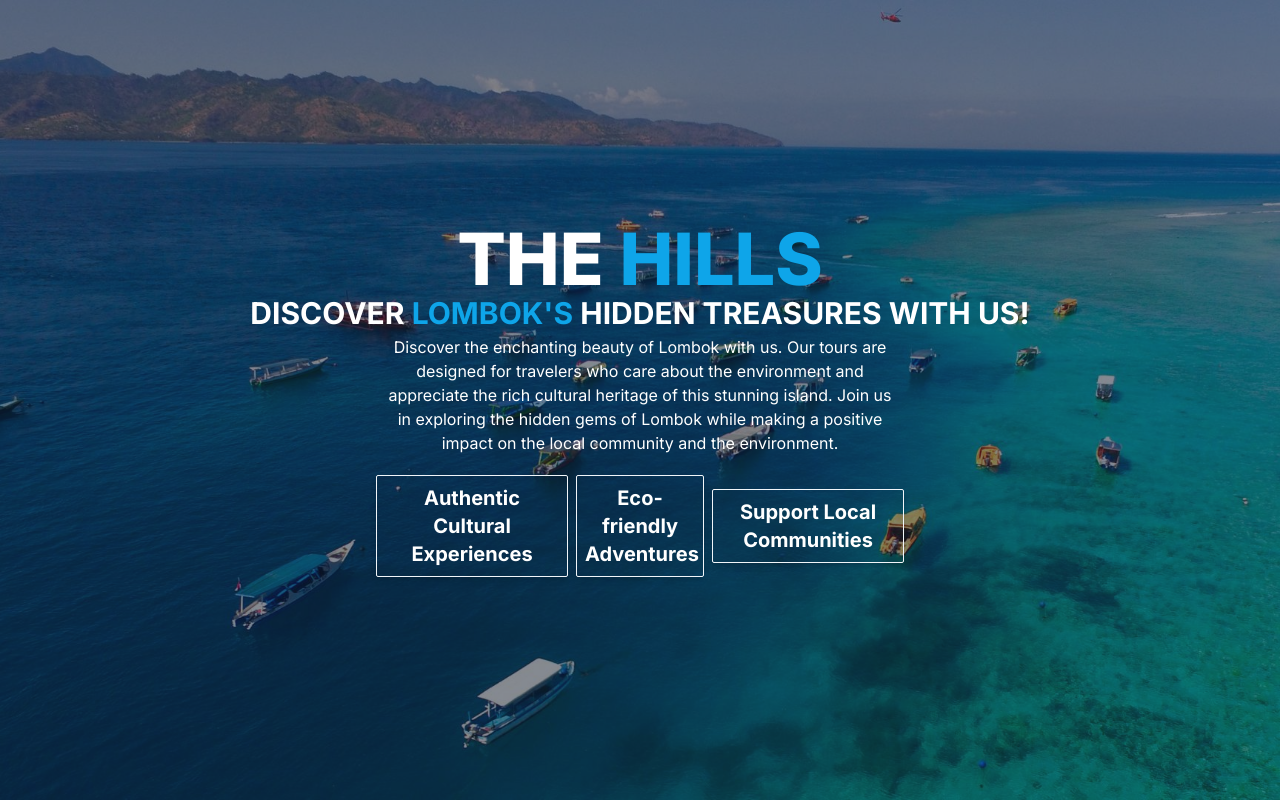
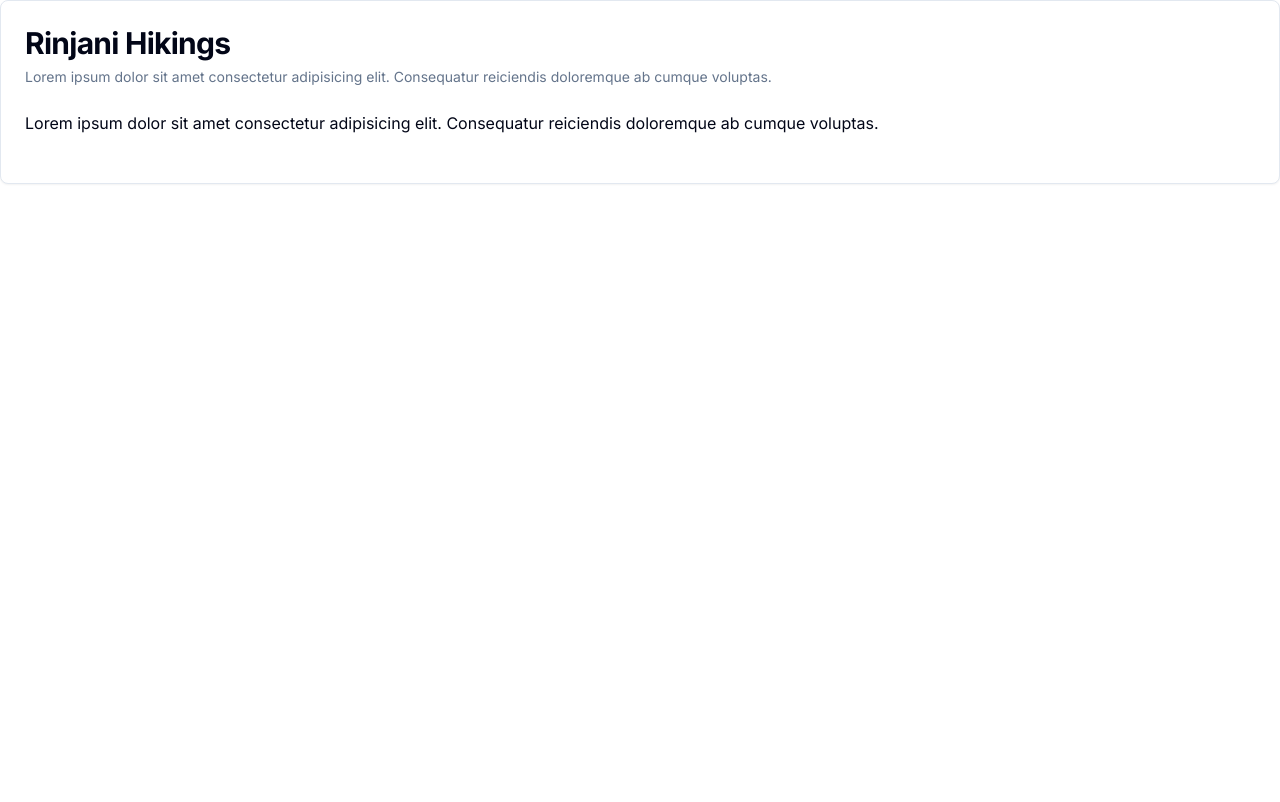
Before and after one commit to Sume-lang/theHills, a Next.js app: page / in a window 1280 px wide. Shown: the top 802 px of the page. Built offline with nearby package versions, Linux system fonts and the light colour scheme.

Commit message:
adding the elements

```diff
--- /dev/null
+++ b/app/(services)/Tour/RinjaniHiking/RinjaniHikings.tsx
@@ -0,0 +1,32 @@
+import React from "react";
+import {
+  Card,
+  CardContent,
+  CardDescription,
+  CardFooter,
+  CardHeader,
+  CardTitle,
+} from "@/components/ui/card";
+
+const RinjaniHikings = () => {
+  return (
+    <main>
+      <Card>
+        <CardHeader>
+          <CardTitle className="text-3xl font-bold">Rinjani Hikings</CardTitle>
+          <CardDescription>
+            Lorem ipsum dolor sit amet consectetur adipisicing elit. Consequatur
+            reiciendis doloremque ab cumque voluptas.
+          </CardDescription>
+        </CardHeader>
+        <CardContent>
+          Lorem ipsum dolor sit amet consectetur adipisicing elit. Consequatur
+          reiciendis doloremque ab cumque voluptas.
+        </CardContent>
+        <CardFooter></CardFooter>
+      </Card>
+    </main>
+  );
+};
+
+export default RinjaniHikings;
--- a/app/globals.css
+++ b/app/globals.css
@@ -1,13 +1,3 @@
 @tailwind base;
-@tailwind components;
-@tailwind utilities;
-
-html,
-body {
-  padding: 0;
-  margin: 0;
-  font-family: -apple-system, BlinkMacSystemFont, Segoe UI, Roboto, Oxygen,
-    Ubuntu, Cantarell, Fira Sans, Droid Sans, Helvetica Neue, sans-serif;
-  scroll-behavior: smooth;
-  background-color: #ffffff;
-}
+  @tailwind components;
+  @tailwind utilities;
--- a/app/page.tsx
+++ b/app/page.tsx
@@ -1,10 +1,11 @@
 import React from "react";
 import { Hero, Features, Layout } from "./sections/Sections";
+import TourCard from "@/app/(services)/Tour/RinjaniHiking/RinjaniHikings";
 export default function Home() {
   return (
     <main className="realtive min-h-screen w-full flex flex-col">
       <section>
-        <Layout />
+        <TourCard />
       </section>
     </main>
   );
--- a/app/sections/layouttemplates/otherLayout.tsx
+++ b/app/sections/layouttemplates/otherLayout.tsx
@@ -1,5 +1,5 @@
 import React, { useState } from "react";
-import { motion, AnimatePresence } from "framer-motion";
+import { motion, AnimatePresence, Variants } from "framer-motion";
 import { dataLayout } from "../layouttemplates/layout";
 
 export default function OtherLayout() {
@@ -17,24 +17,30 @@ export default function OtherLayout() {
           delay: 0.5,
           ease: [0, 0.71, 0.2, 1.01],
         }}
-        className="relative w-full min-h-screen flex flex-col items-start jugust-start mt-10">
-        <div className="w-full flex flex-row items-center justify-center gap-10">
+        className="relative w-full min-h-screen flex flex-col items-start jugust-start mt-10"
+      >
+        <div className="w-full flex flex-row items-center justify-center gap-4">
           {dataLayout.map((item) => (
             <div
               key={item.id}
-              className={`grid grid-rows-1 lg:grid-cols-1 gap-10 items-center justify-center border border-slate-100 p-4 shadow-md cursor-pointer rounded-md ${
+              className={`grid grid-rows-1 lg:grid-cols-1 w-[200px] gap-4 items-center justify-center border border-slate-100 p-2 shadow-md cursor-pointer rounded-md ${
                 item.id === show.id
                   ? "hover:border-sky-500 duration-500 ease-linear bg-sky-900 text-white"
                   : "border-slate-100"
               }`}
-              onClick={() => Toggle({ features: item })}>
-              {item.title}
+              onClick={() => Toggle({ features: item })}
+            >
+              <div className="flex flex-col items-start justify-start">
+                <span className="text-3xl">{item.icons}</span>
+                <h1 className="font-bold uppercase">{item.name}</h1>
+                <h1 className="text-sm">{item.title}</h1>
+              </div>
             </div>
           ))}
         </div>
         {show && (
           <motion.div
-            className="w-full min-h-screen flex flex-col items-center justify-center"
+            className="w-full min-h-screen flex flex-col items-center justify-start gap-4 mt-10"
             initial={{ opacity: 0, scale: 0.5 }}
             animate={{ opacity: 1, scale: 1 }}
             transition={{
@@ -42,17 +48,13 @@ export default function OtherLayout() {
               delay: 0.5,
               ease: [0, 0.71, 0.2, 1.01],
             }}
-            key={show.id}>
+            key={show.id}
+          >
             <h1 className="text-3xl font-bold uppercase">{show.title}</h1>
             <h1 className="lg:w-[50%] w-[70%] text-center">{show.desc}</h1>
           </motion.div>
         )}
       </motion.section>
-
-      <section className="w-full flex flex-col">
-        <div className="bg-sky-800 p-20">Testing</div>
-        <div>Testing</div>
-      </section>
     </AnimatePresence>
   );
 }
--- /dev/null
+++ b/components/motionEffect/motionEffects.tsx
@@ -0,0 +1,8 @@
+import React, { useEffect } from "react";
+import { motion } from "framer-motion";
+
+const motionContainer = () => {
+  return <main></main>;
+};
+
+export { motionContainer };
--- /dev/null
+++ b/components/ui/card.tsx
@@ -0,0 +1,86 @@
+import * as React from "react";
+
+import { cn } from "@/lib/utils";
+
+const Card = React.forwardRef<
+  HTMLDivElement,
+  React.HTMLAttributes<HTMLDivElement>
+>(({ className, ...props }, ref) => (
+  <div
+    ref={ref}
+    className={cn(
+      "rounded-lg border border-slate-200 bg-white text-slate-950 shadow-sm dark:border-slate-800 dark:bg-slate-950 dark:text-slate-50",
+      className
+    )}
+    {...props}
+  />
+));
+Card.displayName = "Card";
+
+const CardHeader = React.forwardRef<
+  HTMLDivElement,
+  React.HTMLAttributes<HTMLDivElement>
+>(({ className, ...props }, ref) => (
+  <div
+    ref={ref}
+    className={cn("flex flex-col space-y-1.5 p-6", className)}
+    {...props}
+  />
+));
+CardHeader.displayName = "CardHeader";
+
+const CardTitle = React.forwardRef<
+  HTMLParagraphElement,
+  React.HTMLAttributes<HTMLHeadingElement>
+>(({ className, ...props }, ref) => (
+  <h3
+    ref={ref}
+    className={cn(
+      "text-2xl font-semibold leading-none tracking-tight",
+      className
+    )}
+    {...props}
+  />
+));
+CardTitle.displayName = "CardTitle";
+
+const CardDescription = React.forwardRef<
+  HTMLParagraphElement,
+  React.HTMLAttributes<HTMLParagraphElement>
+>(({ className, ...props }, ref) => (
+  <p
+    ref={ref}
+    className={cn("text-sm text-slate-500 dark:text-slate-400", className)}
+    {...props}
+  />
+));
+CardDescription.displayName = "CardDescription";
+
+const CardContent = React.forwardRef<
+  HTMLDivElement,
+  React.HTMLAttributes<HTMLDivElement>
+>(({ className, ...props }, ref) => (
+  <div ref={ref} className={cn("p-6 pt-0", className)} {...props} />
+));
+CardContent.displayName = "CardContent";
+
+const CardFooter = React.forwardRef<
+  HTMLDivElement,
+  React.HTMLAttributes<HTMLDivElement>
+>(({ className, ...props }, ref) => (
+  <div
+    ref={ref}
+    className={cn("flex items-center p-6 pt-0", className)}
+    {...props}
+  />
+));
+CardFooter.displayName = "CardFooter";
+
+export {
+  Card,
+  CardHeader,
+  CardFooter,
+  CardTitle,
+  CardDescription,
+  CardContent,
+};
--- a/tailwind.config.ts
+++ b/tailwind.config.ts
@@ -1,12 +1,12 @@
-import type { Config } from "tailwindcss";
+import type { Config } from "tailwindcss"
 
 const config = {
   darkMode: ["class"],
   content: [
-    "./pages/**/*.{ts,tsx,jsx,js}",
-    "./components/**/*.{ts,tsx,jsx,js}",
-    "./app/**/*.{ts,tsx,jsx,js}",
-    "./src/**/*.{ts,tsx,jsx,js}",
+    './pages/**/*.{ts,tsx}',
+    './components/**/*.{ts,tsx}',
+    './app/**/*.{ts,tsx}',
+    './src/**/*.{ts,tsx}',
   ],
   prefix: "",
   theme: {
@@ -35,6 +35,6 @@ const config = {
     },
   },
   plugins: [require("tailwindcss-animate")],
-} satisfies Config;
+} satisfies Config
 
-export default config;
+export default config
```
Also changed, not shown: app/(services)/Tour/RinjaniHiking/dataHikings.js (added, +7 -0 lines), 1 other file (tests, documents, lock files or other folders).
